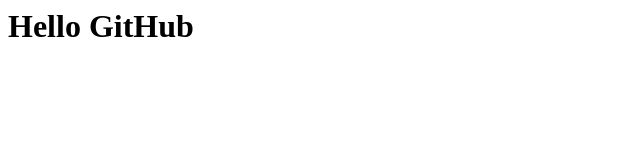
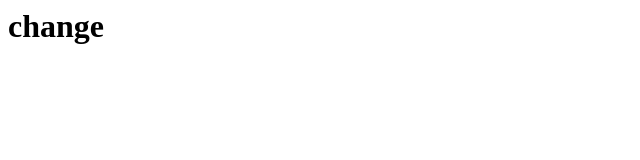
Before and after one commit to tsokhserhiy/6-vcs-advanced, a plain HTML site: page index.html in a window 1280 px wide. Shown: the whole page, without its empty margins (0-640 px from the left). Drawn offline with Linux system fonts and the light colour scheme.

Commit message:
change in index.html

```diff
--- a/index.html
+++ b/index.html
@@ -1 +1 @@
-<h1>Hello GitHub
+<h1>change</h1>
```
